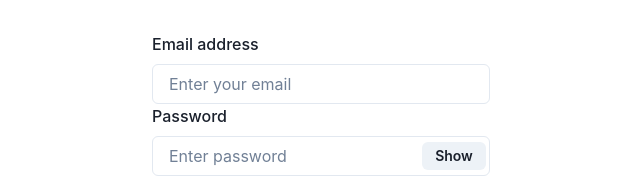
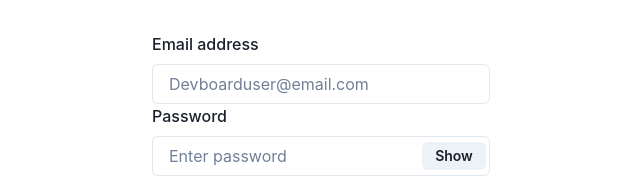
Before and after one commit to TessFanny/devBoard, a React (Vite) app in the folder DevBoard/: page / in a window 1280 px wide. Shown: the top 177 px of the page, without its empty margins (319-959 px from the left). Built offline with nearby package versions, Linux system fonts and the light colour scheme.

Commit message:
Input validation on Form submit

```diff
--- a/DevBoard/src/components/App/App.jsx
+++ b/DevBoard/src/components/App/App.jsx
@@ -1,14 +1,11 @@
 import './App.css';
 import React from 'react';
 import Login from '../Login/Login';
-import Profil from '../Profil/Profil';
-
 
 function App() {
   return (
     <div className="app">
-          <Login />
-          <Profil/>
+      <Login />
     </div>
   );
 }
--- a/DevBoard/src/components/Login/Login.jsx
+++ b/DevBoard/src/components/Login/Login.jsx
@@ -1,4 +1,3 @@
-// Import various components and hooks from external libraries and files
 import {
   FormControl,
   FormLabel,
@@ -7,48 +6,60 @@ import {
   Button,
 } from '@chakra-ui/react';
 import { useDispatch, useSelector } from 'react-redux';
-import {
-  changeEmailValue, changePasswordValue, login, logout,
-} from '../../features/user/user';
+import { useState } from 'react';
+import { changeEmailValue, changePasswordValue, login } from '../../features/user/user';
 import PasswordInput from './Password/Password';
 
-// Define a functional component called `Login`
 function Login() {
-  // Retrieve the `dispatch` function and the `email` and `password` values from the Redux store
   const dispatch = useDispatch();
-  const { email, password, logged } = useSelector((state) => state.user);
+  const { email, password } = useSelector((state) => state.user);
 
-  // Define two callback functions to update the `email` and `password`
-  // values in the Redux store in response to changes to the corresponding input fields
+  const [isEmailValid, setIsEmailValid] = useState(true);
+  const [isPasswordValid, setPasswordValid] = useState(true);
+
   const handleEmailChange = (evt) => {
     dispatch(changeEmailValue(evt.target.value));
+    setIsEmailValid(true);
   };
 
   const handlePasswordChange = (evt) => {
     dispatch(changePasswordValue(evt.target.value));
   };
-
-  // Define a callback function to handle the form submission
   const handleSubmit = (evt) => {
     evt.preventDefault();
-    // Dispatch the `login` action with the current `email` and `password` values
+    if (email.trim() === '' || !email.includes('@')) {
+      setIsEmailValid(false);
+      return;
+    }
+
+    if (password.trim() === '') {
+      setPasswordValid(false);
+      return;
+    }
+
+    setIsEmailValid(true);
+    setPasswordValid(true);
     dispatch(login({ email, password }));
   };
 
-  const handleSubmitLogout = (evt) => {
-    evt.preventDefault();
-    // Dispatch the `login` action with the current `email` and `password` values
-    dispatch(logout());
-  };
-
-  // Return a form element with several input fields, buttons, and labels,
-  // as well as the `PasswordInput` component (which is not shown here)
   return (
-    <FormControl>
-      <FormLabel>Email address </FormLabel>
-      <Input type="email" placeholder="Enter your email" value={email} onChange={handleEmailChange} required />
+    <FormControl isInvalid={!isEmailValid || !isPasswordValid}>
+      <FormLabel>Email address</FormLabel>
+      <Input
+        type="email"
+        placeholder="Devboarduser@email.com"
+        value={email}
+        onChange={handleEmailChange}
+        required
+      />
+      {!isEmailValid && (
+        <FormErrorMessage>Email is required.</FormErrorMessage>
+      )}
       <FormLabel>Password</FormLabel>
       <PasswordInput value={password} onChange={handlePasswordChange} />
+      {!isPasswordValid && (
+        <FormErrorMessage>Password is required.</FormErrorMessage>
+      )}
       <Button
         mt={4}
         colorScheme="blue"
@@ -59,21 +70,8 @@ function Login() {
       >
         Submit
       </Button>
-      {logged && (
-      <Button
-        mt={4}
-        colorScheme="blue"
-        type="submit"
-        width="300px"
-        display="flex"
-        onClick={handleSubmitLogout}
-      >
-        Logout
-      </Button>
-      )}
     </FormControl>
   );
 }
 
-// Export the `Login` component so that it can be used elsewhere in the app
 export default Login;
--- a/DevBoard/src/components/Profil/Profil.jsx
+++ /dev/null
@@ -1,11 +0,0 @@
-import React from 'react';
-
-const Profil = () => {
-    return (
-        <div>
-
-        </div>
-    );
-};
-
-export default Profil;
```
